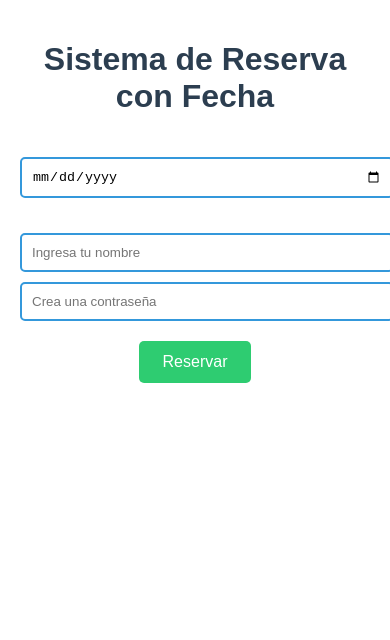
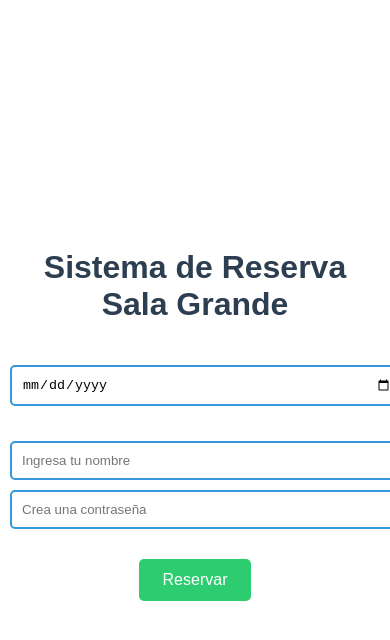
Before and after one commit to MarioVera2410/Salas, a plain HTML site: page index.html in a window 390 px wide. Drawn offline with Linux system fonts and the light colour scheme.

Commit message:
Update index.html

```diff
--- a/index.html
+++ b/index.html
@@ -2,6 +2,7 @@
 <html lang="es">
 <head>
     <meta charset="UTF-8">
+    <meta name="viewport" content="width=device-width, initial-scale=1.0, maximum-scale=1.0, user-scalable=no">
     <title>Sistema de Reservas Integrado</title>
     <style>
         body {
@@ -84,10 +85,36 @@
         #fecha {
             margin: 20px 0;
         }
+
+        @media (max-width: 768px) {
+            html, body {
+                overflow: hidden;
+                width: 100%;
+                height: 100%;
+            }
+
+            body {
+                padding: 10px;
+                display: flex;
+                flex-direction: column;
+                justify-content: center;
+                min-height: 100vh;
+                box-sizing: border-box;
+            }
+
+            .room {
+                margin: 10px 0;
+            }
+
+            .time-slot {
+                padding: 8px;
+                font-size: 14px;
+            }
+        }
     </style>
 </head>
 <body>
-    <h1>Sistema de Reserva con Fecha</h1>
+    <h1>Sistema de Reserva Sala Grande</h1>
 
     <input type="date" id="fecha">
 
```
